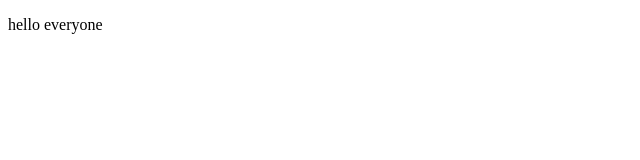
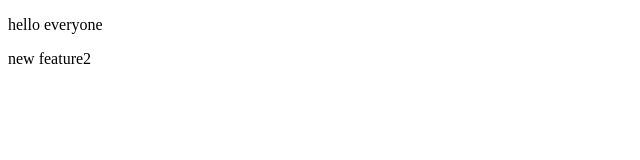
Before and after one commit to piyush-kumar711/localrepo, a plain HTML site: page index.html in a window 1280 px wide. Shown: the full height of the page, 0-640 px from the left. Drawn offline with Linux system fonts and the light colour scheme.

Commit message:
add feature2

```diff
--- a/index.html
+++ b/index.html
@@ -7,5 +7,6 @@
 </head>
 <body>
     <p>hello everyone</p>
+    <p>new feature2</p>
 </body>
 </html>
```
